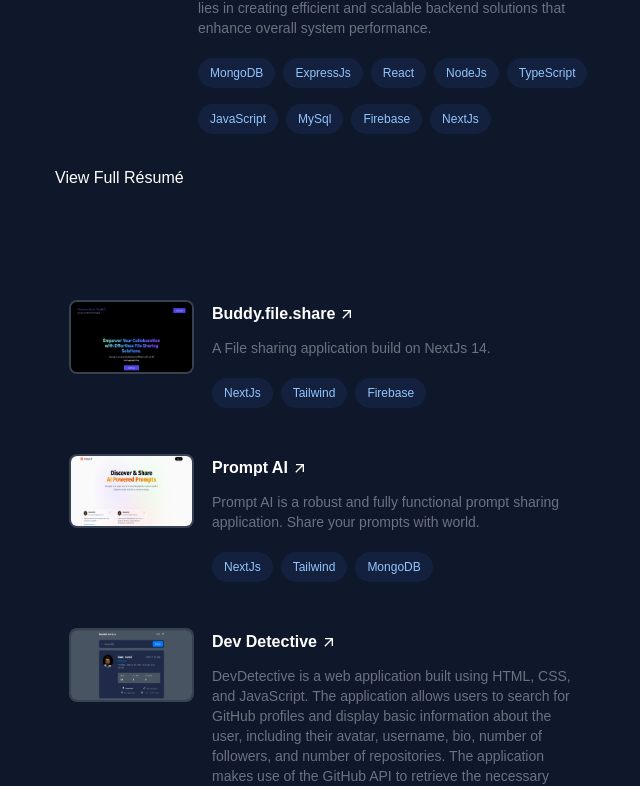
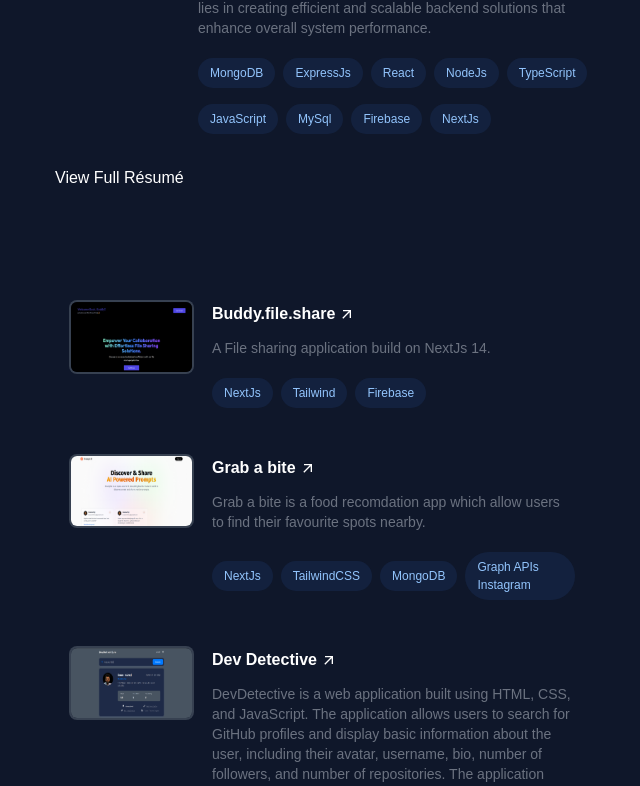
Before and after one commit to Kviraj722/portfolio, a React (Create React App) app: page /services in a window 1280 px wide. Shown: the part 630-1416 px from the top of the page, without its empty margins (585-1225 px from the left). Built offline with nearby package versions, Linux system fonts and the light colour scheme.

Commit message:
Project update.

```diff
--- a/src/components/hero_section.jsx
+++ b/src/components/hero_section.jsx
@@ -1,5 +1,5 @@
 import React from "react";
-import { IoLogoGithub, IoLogoTwitter, IoLogoLinkedin, IoLogoDiscord } from 'react-icons/io5'
+import { IoLogoGithub, IoLogoTwitter, IoLogoLinkedin } from 'react-icons/io5'
 
 const HeroComponent = () => {
   const linksToSections = [
@@ -12,7 +12,6 @@
     { icon: <IoLogoGithub />, path: "https://github.com/Kviraj722" },
     { icon: <IoLogoTwitter />, path: "https://twitter.com/Kviraj722" },
     { icon: <IoLogoLinkedin />, path: "https://www.linkedin.com/in/kawa-viraj-551024205/" },
-    {icon : <IoLogoDiscord/>, path: "https://www.discordapp.com/users/800953231479406593"}
   ]
 
   return (
--- a/src/data/projects_data.js
+++ b/src/data/projects_data.js
@@ -1,6 +1,6 @@
 import FileSharing from "../assets/images/Screenshot from 2024-01-08 21-30-30.png";
 import DevDetective from "../assets/images/Screenshot from 2024-01-08 21-35-12.png";
-import PromptAi from "../assets/images/image.png";
+import FoodRec from "../assets/images/image.png";
 
 export const projects = [
   {
@@ -12,11 +12,11 @@
   },
 
   {
-    thumbnail: PromptAi,
-    title: "Prompt AI",
-    content: `Prompt AI is a robust and fully functional prompt sharing application. Share your prompts with world.`,
+    thumbnail: FoodRec,
+    title: "Grab a bite",
+    content: `Grab a bite is a food recomdation app which allow users to find their favourite spots nearby. `,
     liveUrl: "https://prompt-ai-virajkawa.vercel.app/",
-    tools: ["NextJs", "Tailwind", "MongoDB"],
+    tools: ["NextJs", "TailwindCSS", "MongoDB", "Graph APIs Instagram"],
   },
 
   {
```
